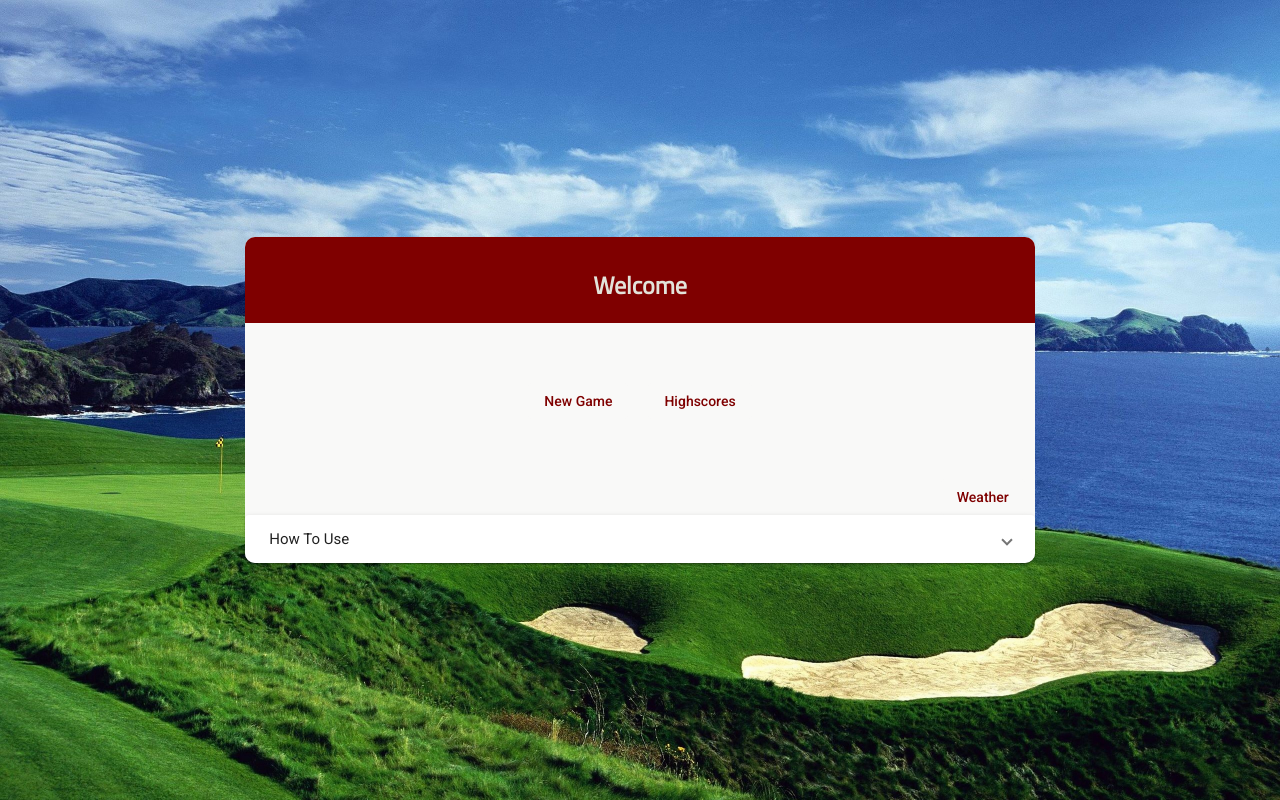
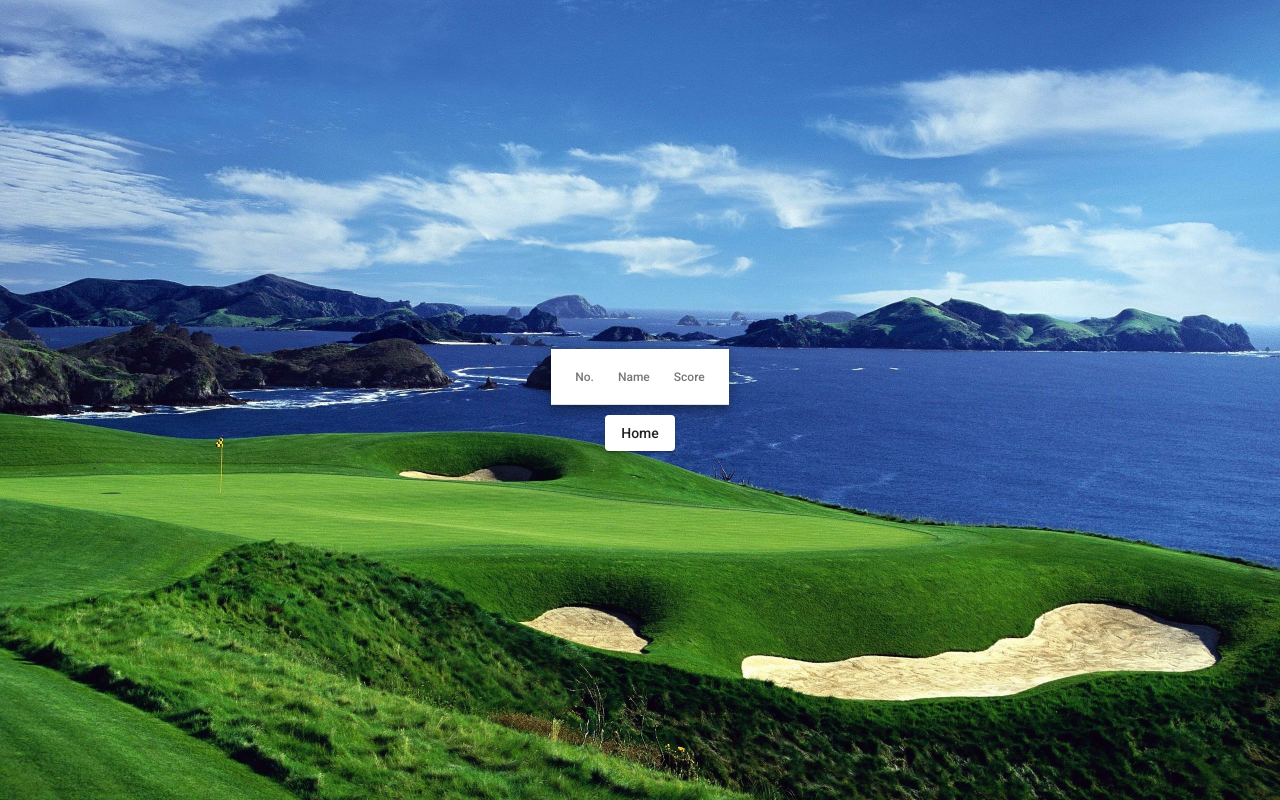
Before and after one commit to m0kova01/DiscGolfProject, an Angular app: page /results in a window 1280 px wide. Shown: the top 800 px of the page. Built offline with nearby package versions, Linux system fonts and the light colour scheme.

Commit message:
Revert "modified routing"
This reverts commit 423961ef25bfb374d6cd6ff967febca24d9023e9.

```diff
--- a/src/app/app-routing.module.ts
+++ b/src/app/app-routing.module.ts
@@ -11,6 +11,7 @@ const routes: Routes = [
   { path: "highscores", component: HighscoresComponent },
   { path: "player-selection", component: PlayerSelectionComponent },
   { path: "home", component: HomeComponent },
+  { path: "", pathMatch: "full", redirectTo: "home" },
   { path: "game", component: GameComponent },
   { path: "results", component: ResultsComponent },
   { path: "weather", component: WeatherComponent },
--- a/src/app/app.component.css
+++ b/src/app/app.component.css
@@ -1,83 +1,6 @@
-
-.desktop {
+.main-grid {
     min-width: 100%;
-    min-height: 100%;
+    min-height: calc(100vh - 100px);
     margin: auto;
-    flex-direction: column;
-    box-sizing: border-box;
-    display: flex;
-    place-content: center;
-    align-items: center;
-    flex: 1 1 auto;
-    background-image: url("img/mobileBackground.jpg"); /*Using mobile background picture for desktop because it looks better */
-    background-size: cover;
-    background-repeat: no-repeat;
-  }
-  .mobile {
-    min-width: 100%;
-    min-height: 100%;
-    margin: auto;
-    flex-direction: column;
-    box-sizing: border-box;
-    display: flex;
-    place-content: center;
-    align-items: center;
-    flex: 1 1 auto;
-    background-image: url("img/mobileBackground.jpg");
-    background-repeat: no-repeat;
-    background-size: cover;
-  }
-
-  .main-container-desktop {
-    background-color: #F9F9F8;
-    border-radius: 10px;
-  }
-  .main-container-mobile {
-    background-color: #F9F9F8;
-    border-radius: 0px;
-  }
-  .welcome-label-desktop {
-    color: #E3E3DA;
-    background-color: #7f0000;
-    border-top-right-radius: 10px;
-    border-top-left-radius: 10px;
-    padding-top: 10px;
-  }
-  .welcome-label-mobile {
-    color: #E3E3DA;
-    background-color: #7f0000;
-    padding-top: 10px;
-  }
-  .button {
-    margin-right: 10px;
-    margin-left: 10px;
-    background-color: #F9F9F8;
-    color: #7f0000;
-  }
-
-  .buttons {
-    margin-top: 30px;
-    margin-bottom: 30px;
-    padding: 30px;
-    color: #2B292B;
-  }
-
-  .how-to-play {
-    margin-bottom: 10px;
-  }
-
-  .feature-list {
-    list-style-type: none;
-    width: 80%;
-  }
-
-  .score-list {
-    width: 80%;
-  }
-  .expansion-panel-desktop {
-    border-bottom-left-radius: 10px;
-    border-bottom-right-radius: 10px;
-  }
-  .expansion-panel-mobile {
-    border-radius: 0px;
-  }
+    align-content: center;
+}
--- a/src/app/app.component.html
+++ b/src/app/app.component.html
@@ -1,77 +1,3 @@
-<div [class.desktop]="!isMobile" [class.mobile]="isMobile" *ngIf="showHome"
->
-    <div
-      [class.main-container-desktop]="!isMobile"
-      [class.main-container-mobile]="isMobile"
-      fxAlign="center"
-    >
-      <div
-        fxLayoutAlign="center"
-        [class.welcome-label-desktop]="!isMobile"
-        [class.welcome-label-mobile]="isMobile"
-      >
-        <h2>Welcome</h2>
-      </div>
-      <div fxLayoutAlign="center" class="buttons">
-        <button mat-button routerLink="/player-selection" (click)="hideHome()" class="button">
-          New Game
-        </button>
-        <button mat-button routerLink="/highscores" class="button">
-          Highscores
-        </button>
-      </div>
-      <div fxLayoutAlign="flex-end">
-        <button mat-button routerLink="/weather" class="button">
-          Weather
-        </button>
-      </div>
-      <div fxLayoutAlign="center">
-        <mat-expansion-panel
-          [class.expansion-panel-desktop]="!isMobile"
-          [class.expansion-panel-mobile]="isMobile"
-        >
-          <mat-expansion-panel-header>
-            <mat-panel-title>How To Use</mat-panel-title>
-          </mat-expansion-panel-header>
-          <hr />
-          <h3>Features</h3>
-          <ul class="feature-list">
-            <li>
-              <strong> Game:</strong> Allows you to enter scores throughout your
-              game.
-            </li>
-            <li>
-              <strong>Highscores:</strong> Lists the top 10 scores from your
-              games.
-            </li>
-            <li>
-                <strong>Weather:</strong> Displays the current weather based on your location.
-              </li>
-          </ul>
-          <hr />
-          <h3>Keeping Score</h3>
-          <ol class="score-list">
-            <li>Click <em>New Game</em></li>
-            <li>
-              For each player, enter their name and hit <em>Add Player</em>.
-            </li>
-            <li>When all players are entered, click <em>Start</em>.</li>
-            <li>
-              Enter each player's score as you work your way through the course.
-              Hit <em>Submit</em> when finished.
-            </li>
-          </ol>
-          <hr />
-          <h3>Highscores</h3>
-          <ul class="feature-list">
-            <li>
-              The highscores feature keeps track of the current high scores. After
-              each game, this list is automatically updated.
-            </li>
-          </ul>
-        </mat-expansion-panel>
-      </div>
-    </div>
-  </div>
+
 
 <router-outlet></router-outlet>
--- a/src/app/app.component.ts
+++ b/src/app/app.component.ts
@@ -1,6 +1,4 @@
 import { Component } from "@angular/core";
-import { UtilityService } from './services/utility.service';
-import { DataService } from './services/data.service';
 
 @Component({
   selector: "app-root",
@@ -9,16 +7,4 @@ import { DataService } from './services/data.service';
 })
 export class AppComponent {
   title = "disc-golf-project";
-  isMobile: boolean;
-  showHome: boolean;
-  constructor(private utility: UtilityService, private data: DataService) {
-    this.showHome = true;
-  }
-
-  ngOnInit() {
-    this.isMobile = this.utility.GetMediaQuery();
-  }
-  hideHome() {
-    this.showHome = false;
-  }
 }
```
